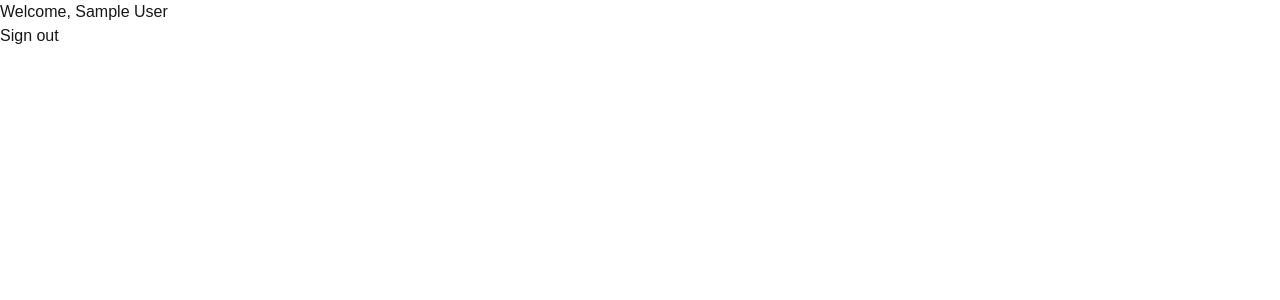
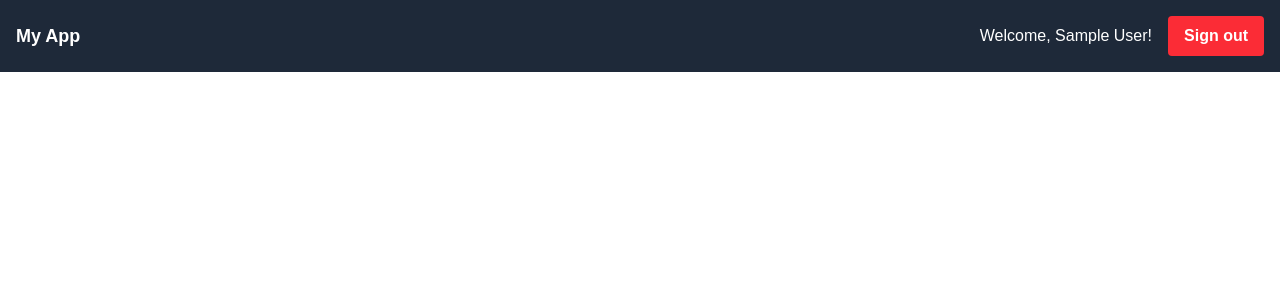
Before and after one commit to boyu8266/nextjs-auth-line, a Next.js app: page / in a window 1280 px wide. Shown: the top 300 px of the page. Built offline with nearby package versions, Linux system fonts and the light colour scheme; no server answers; sample sign-in values are in the browser's storage.

Commit message:
feat(ui): add top toolbar with sign-out functionality

```diff
--- /dev/null
+++ b/src/app/components/top-toolbar.tsx
@@ -0,0 +1,34 @@
+'use client'; // CRITICAL: Must be at the top for client component
+
+import { useSession, signOut } from 'next-auth/react';
+import Link from 'next/link'; // For navigation if needed, or just a div for now
+
+export default function TopToolbar() {
+  const { data: session, status } = useSession();
+
+  if (status === 'loading') {
+    return <div className="bg-gray-800 text-white p-4">Loading toolbar...</div>;
+  }
+
+  if (!session) {
+    return null; // Don't render toolbar if not logged in
+  }
+
+  return (
+    <header className="bg-gray-800 text-white p-4 flex justify-between items-center">
+      <div className="text-lg font-semibold">
+        {/* Optional: Add a logo or app name here */}
+        <Link href="/">My App</Link>
+      </div>
+      <div className="flex items-center space-x-4">
+        <span>Welcome, {session.user?.name || session.user?.email}!</span>
+        <button
+          onClick={() => signOut()}
+          className="bg-red-500 hover:bg-red-600 text-white font-bold py-2 px-4 rounded"
+        >
+          Sign out
+        </button>
+      </div>
+    </header>
+  );
+}
--- a/src/app/layout.tsx
+++ b/src/app/layout.tsx
@@ -18,6 +18,7 @@ export const metadata: Metadata = {
 };
 
 import AppSessionProvider from "@/app/components/session-provider";
+import TopToolbar from "@/app/components/top-toolbar";
 
 export default function RootLayout({
   children,
@@ -29,7 +30,10 @@ export default function RootLayout({
       <body
         className={`${geistSans.variable} ${geistMono.variable} antialiased`}
       >
-        <AppSessionProvider>{children}</AppSessionProvider>
+        <AppSessionProvider>
+          <TopToolbar />
+          {children}
+        </AppSessionProvider>
       </body>
     </html>
   );
--- a/src/app/page.tsx
+++ b/src/app/page.tsx
@@ -1,5 +1,4 @@
 import { auth } from "@/auth";
-import { LogoutButton } from "@/app/components/auth-components";
 
 import { redirect } from "next/navigation";
 
@@ -15,9 +14,6 @@ export default async function Home() {
   return (
     <main>
       <div>
-        <p>Welcome, {session.user?.name}</p>
-        {/* Assuming LogoutButton is for authenticated users */}
-        <LogoutButton />
       </div>
     </main>
   );
```
